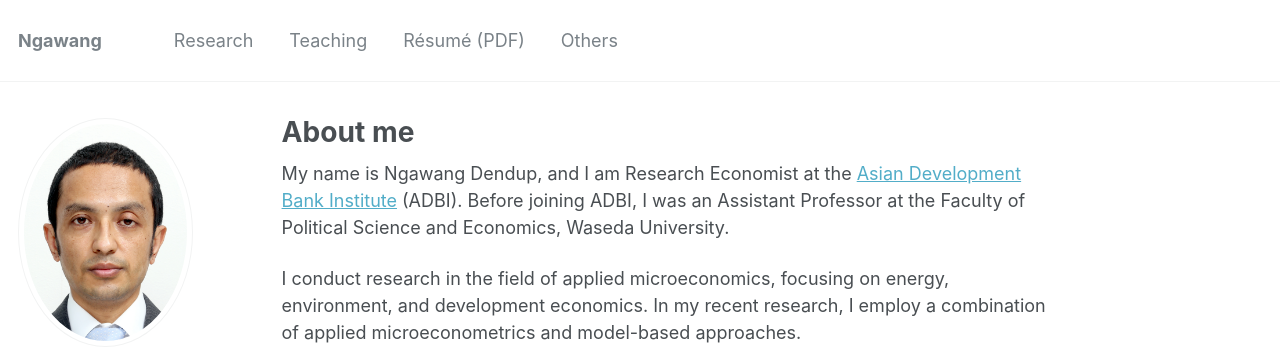
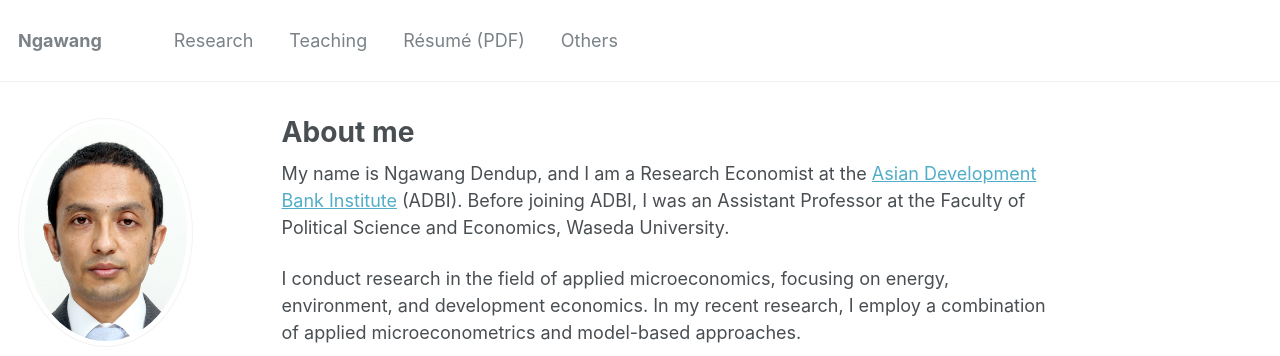
Before and after one commit to NgawangDendup/ngawangdendup.github.io, a Jekyll site: the page built from _pages/about.md, in a window 1280 px wide. Shown: the top 356 px of the page. Built offline with Jekyll 4.4.1, drawn with Linux system fonts in a browser that asks for light colours.

```diff
--- a/_pages/about.md
+++ b/_pages/about.md
@@ -8,7 +8,7 @@ redirect_from:
   - /about.html
 ---
 
-My name is Ngawang Dendup, and I am Research Economist at the [Asian Development Bank Institute](https://www.adb.org/adbi/main) (ADBI). Before joining ADBI, I was an Assistant Professor at the Faculty of Political Science and Economics, Waseda University.
+My name is Ngawang Dendup, and I am a Research Economist at the [Asian Development Bank Institute](https://www.adb.org/adbi/main) (ADBI). Before joining ADBI, I was an Assistant Professor at the Faculty of Political Science and Economics, Waseda University.
 
 I conduct research in the field of applied microeconomics, focusing on energy, environment, and development economics. In my recent research, I employ a combination of applied microeconometrics and model-based approaches.
 
```
